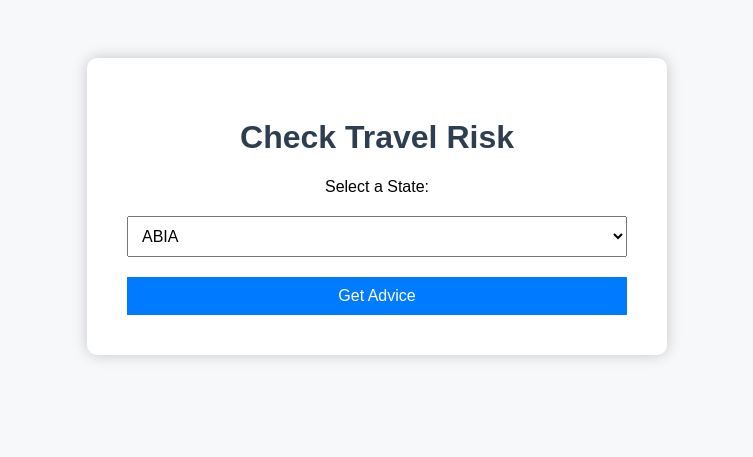
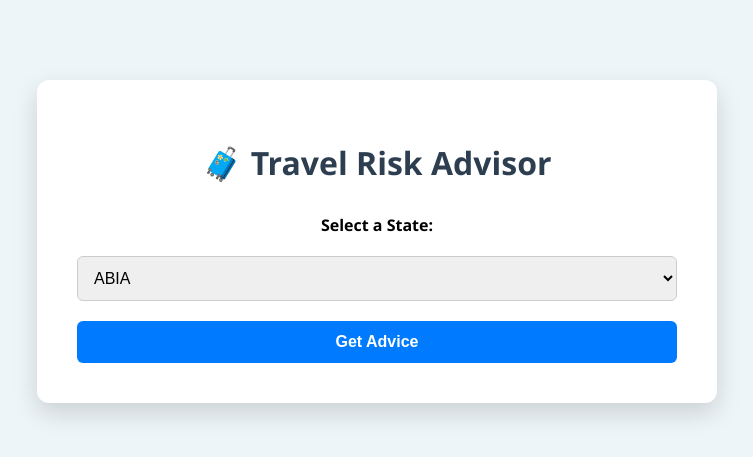
Before and after one commit to quin-dee/Travel-Risk-Advisor, a Flask app: page / in a window 1280 px wide. Shown: the top 457 px of the page, without its empty margins (263-1016 px from the left). Run offline with Flask 3, Linux system fonts and the light colour scheme; parts of the project's set-up code (start-up, migrations or seed data) failed here and were passed over.

Commit message:
Update index.html

```diff
--- a/templates/index.html
+++ b/templates/index.html
@@ -1,40 +1,45 @@
 <!DOCTYPE html>
 <html>
 <head>
-    <title>Travel Risk Advisor</title>
+    <title>🧳 Travel Risk Advisor</title>
     <style>
         body {
-            font-family: Arial, sans-serif;
-            background-color: #f6f8fa;
-            text-align: center;
-            padding: 50px;
+            font-family: 'Segoe UI', Tahoma, Geneva, Verdana, sans-serif;
+            background-color: #eef5f9;
+            margin: 0;
+            padding: 0;
         }
 
         .container {
             background: white;
-            border-radius: 10px;
+            border-radius: 12px;
             padding: 40px;
-            max-width: 500px;
-            margin: auto;
-            box-shadow: 0px 0px 15px rgba(0,0,0,0.2);
+            max-width: 600px;
+            margin: 80px auto;
+            box-shadow: 0px 10px 25px rgba(0, 0, 0, 0.15);
+            text-align: center;
         }
 
         h1 {
             color: #2c3e50;
+            margin-bottom: 30px;
         }
 
         select, button {
-            padding: 10px;
+            padding: 12px;
             margin-top: 20px;
             width: 100%;
             font-size: 16px;
+            border-radius: 6px;
+            border: 1px solid #ccc;
         }
 
         button {
             background-color: #007bff;
             color: white;
+            font-weight: bold;
+            cursor: pointer;
             border: none;
-            cursor: pointer;
         }
 
         button:hover {
@@ -42,19 +47,24 @@
         }
 
         .advice-box {
-            margin-top: 30px;
-            background-color: #e8f0fe;
-            padding: 20px;
-            border-radius: 10px;
-            color: #333;
+            margin-top: 40px;
+            background-color: #f3f8ff;
+            padding: 25px;
+            border-left: 5px solid #007bff;
+            border-radius: 8px;
+            text-align: left;
+        }
+
+        .advice-box strong {
+            color: #2c3e50;
         }
     </style>
 </head>
 <body>
     <div class="container">
-        <h1>Check Travel Risk</h1>
+        <h1>🧳 Travel Risk Advisor</h1>
         <form method="POST">
-            <label for="state">Select a State:</label>
+            <label for="state"><strong>Select a State:</strong></label>
             <select name="state" id="state" required>
                 {% for state in states %}
                     <option value="{{ state }}">{{ state }}</option>
@@ -65,8 +75,8 @@
 
         {% if advice %}
         <div class="advice-box">
-            <h3>Travel Advice:</h3>
-            <p>{{ advice }}</p>
+            <h3><strong>Travel Advice:</strong></h3>
+            <p>{{ advice|safe }}</p>
         </div>
         {% endif %}
     </div>
```
